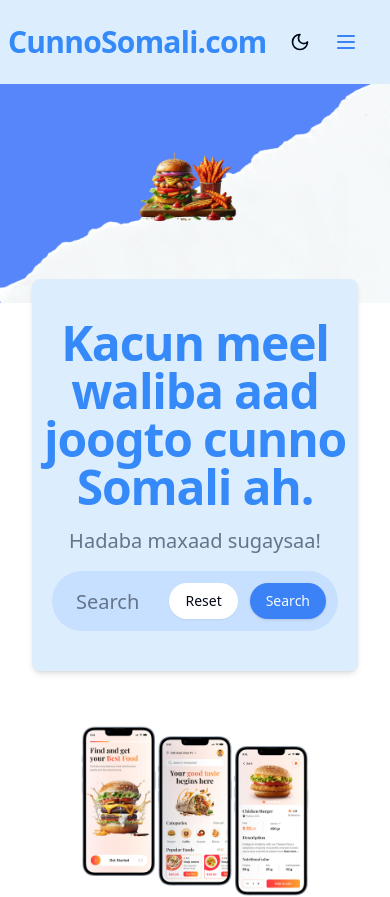
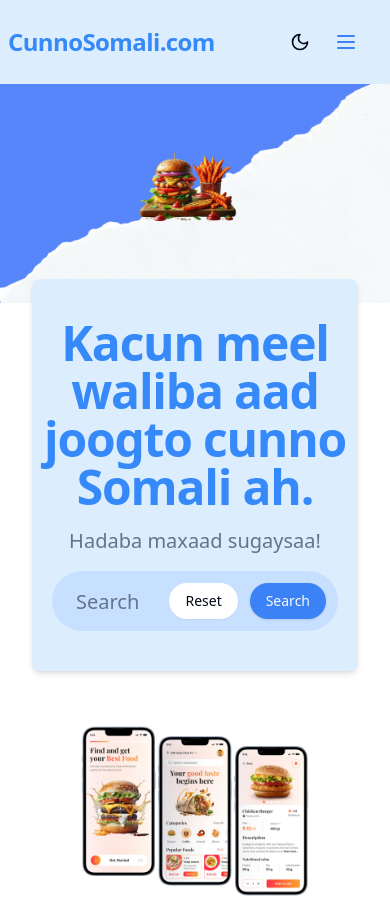
Before and after one commit to mzee-mir/cunno-soomali-app-frontend, a React (Vite) app: page / in a window 390 px wide. Shown: the top 897 px of the page. Built offline with nearby package versions, Linux system fonts and the light colour scheme.

Commit message:
added a theme feature

```diff
--- a/src/components/Header.tsx
+++ b/src/components/Header.tsx
@@ -11,7 +11,7 @@ const Header = () => {
       <div className="container mx-auto flex justify-between items-center pl-2">
         <Link
           to="/"
-          className={`${isMobile ? 'text-3xl' : 'text-lg'} font-bold tracking-tight text-primary hover:text-input`}
+          className={`${isMobile ? 'text-2xl' : 'text-lg'} font-bold tracking-tight text-primary hover:text-input`}
         >
           CunnoSomali.com
         </Link>
```
